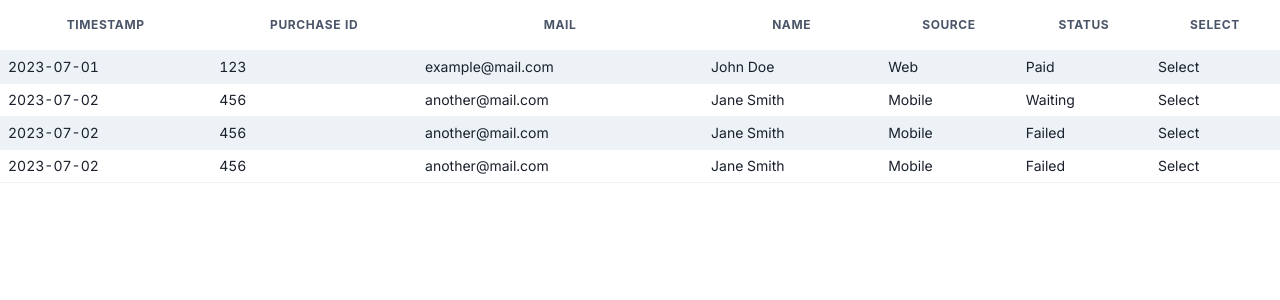
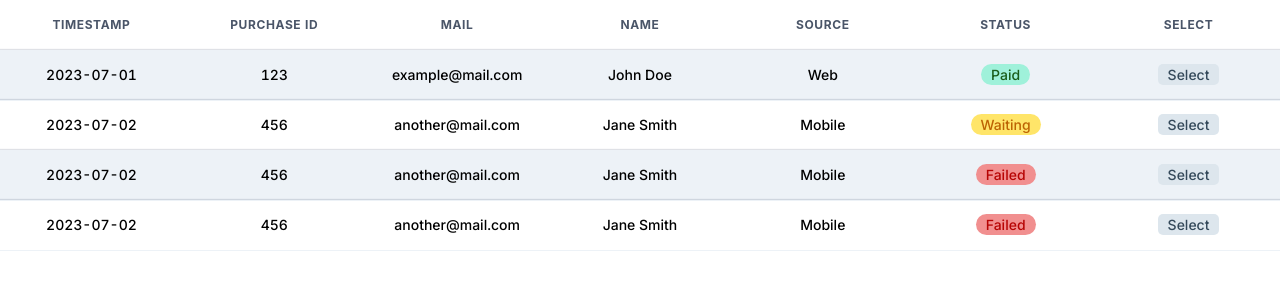
Before and after one commit to raj00anand/table, a Next.js app: page / in a window 1280 px wide. Shown: the top 300 px of the page. Built offline with nearby package versions, Linux system fonts and the light colour scheme.

Commit message:
added style to the table and text

```diff
--- a/src/app/DataTable.tsx
+++ b/src/app/DataTable.tsx
@@ -11,7 +11,7 @@ type DataTableProps = {
 
 const DataTable: React.FC<DataTableProps> = ({ headers, rows, pagination }) => {
 
-
+const rowColors = useColorModeValue(['white', 'white'], ['gray.700', 'gray.800']);
   return (
     <Box overflowX="auto">
       <Table variant="striped" colorScheme="gray" size="sm" className="equal-width-table">
@@ -35,17 +35,60 @@ const DataTable: React.FC<DataTableProps> = ({ headers, rows, pagination }) => {
         <Tbody>
           {rows.map((row, rowIndex) => (
             <Tr
-              key={rowIndex}
+            key={rowIndex}
+            bg={rowColors[rowIndex % rowColors.length]}
+            boxShadow="rgba(9, 30, 66, 0.25) 0px 1px 1px, rgba(9, 30, 66, 0.13) 0px 0px 1px 1px"
             >
               {row.map((cell, cellIndex) => {
+                const isStatusColumn = headers[cellIndex] === 'Status';
+                const isSelect = headers[cellIndex] === 'Select';
+                const isCompleted = isStatusColumn && cell === 'Paid';
+                const isWaiting = isStatusColumn && cell === 'Waiting';
+                const isFailed = isStatusColumn && cell === 'Failed';
 
+                let style: CSSProperties = {};
+                if (isCompleted) {
+                  style.background = '#9ff1da';
+                  style.color = '#1A5D1A';
+                  style.borderRadius = '20px';
+                  style.padding = '2px 10px';
+                  style.fontWeight = '500';
+                } else if (isWaiting) {
+                  style.background = '#FFE569';
+                  style.color = '#bd6303';
+                  style.borderRadius = '20px';
+                  style.padding = '2px 10px';
+                  style.fontWeight = '500';
+                } else if (isFailed) {
+                  style.background = '#f18f8f';
+                  style.color = '#B70404';
+                  style.borderRadius = '20px';
+                  style.padding = '2px 10px';
+                  style.fontWeight = '500';
+                } else if (isSelect) {
+                  style.background = '#DDE6ED';
+                  style.color = '#34495a';
+                  style.borderRadius = '5px';
+                  style.padding = '2px 10px';
+                  style.fontWeight = '500';
+                } else {
+                  style.background = 'transparent';
+                  style.color = 'black';
+                  style.borderRadius = '20px';
+                  style.padding = '2px 10px';
+                  style.fontWeight = '500';
+                }
                 return (
                   <Td
                     key={cellIndex}
                     p={2}
-
+                    textAlign="center"
+                    whiteSpace="nowrap"
+                    overflow="hidden"
+                    textOverflow="ellipsis"
+                    h="50px"
                   >
-                    <span>{cell}</span>
+                    <span style={style}>{cell}</span>
                   </Td>
                 );
               })}
@@ -53,7 +96,16 @@ const DataTable: React.FC<DataTableProps> = ({ headers, rows, pagination }) => {
           ))}
         </Tbody>
       </Table>
-
+      <style jsx global>{`
+        .equal-width-table {
+          width: 100%;
+          table-layout: fixed;
+        }
+        .equal-width-table th,
+        .equal-width-table td {
+          width: calc(100% / ${headers.length});
+        }
+      `}</style>
     </Box>
   );
 };
```
